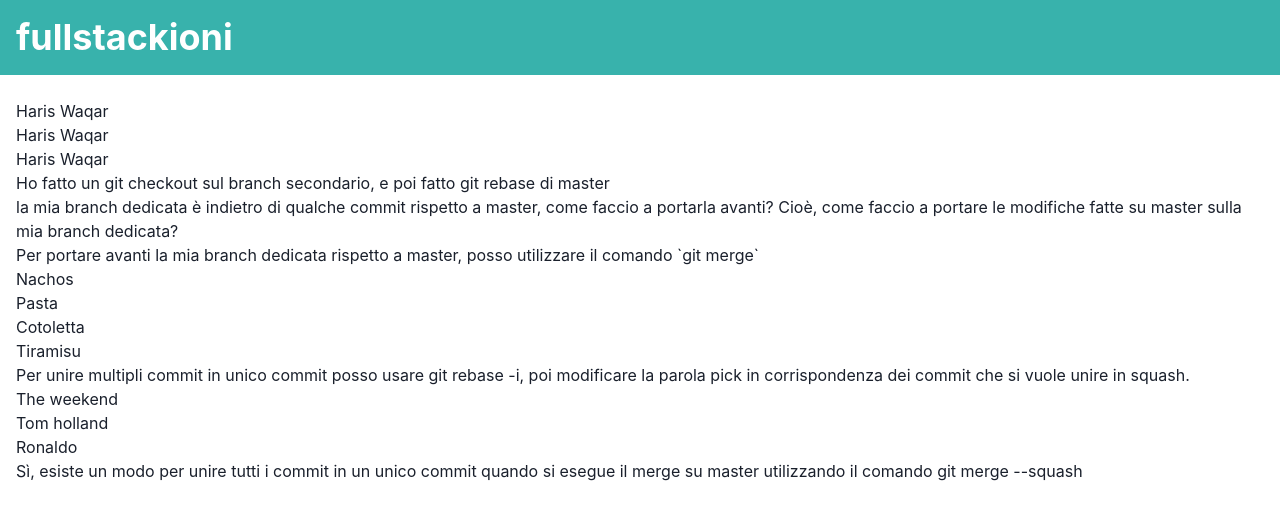
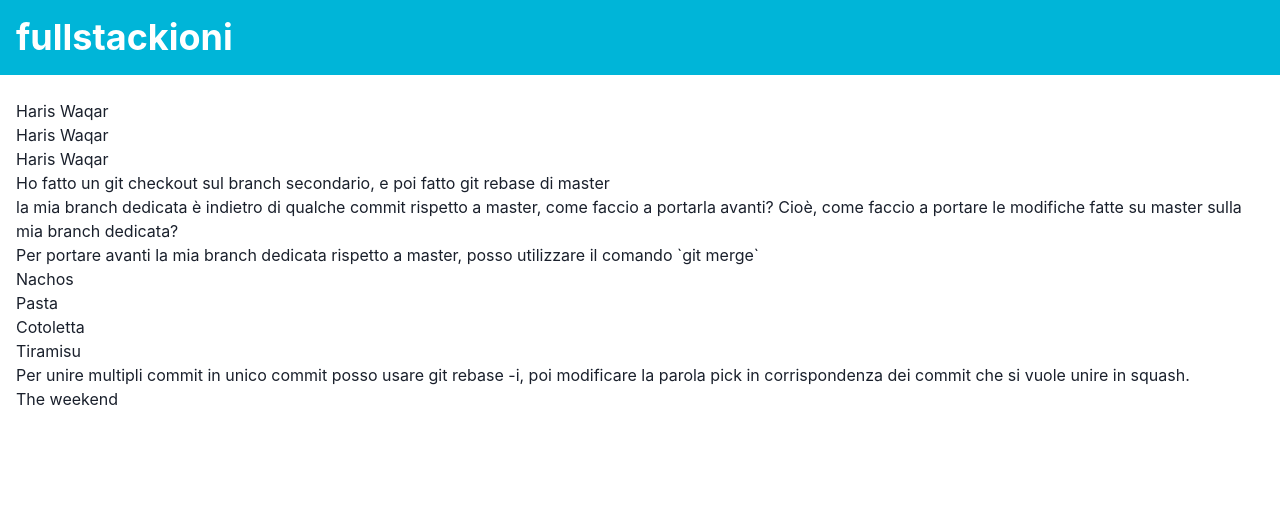
Before and after one commit to yunekoh/git-prova, a React (Vite) app: page /waqar in a window 1280 px wide. Shown: the top 520 px of the page. Built offline with nearby package versions, Linux system fonts and the light colour scheme.

Commit message:
Revert "Aggiunto"
This reverts commit 67511a476c7e7d8392f10b07de57139a8caeeb9a.

```diff
--- a/src/App.tsx
+++ b/src/App.tsx
@@ -1,13 +1,6 @@
 import { Button, SimpleGrid, Stack } from "@chakra-ui/react";
 import { Link } from "react-router-dom";
-import { TypeUser } from "./types/types";
-
-const users: TypeUser[] = [
-  {
-    name: "Luca Reverberi",
-    path: "reverberi",
-  },
-];
+import { users } from "./db/users";
 
 function App() {
   return (
--- a/src/pages/pageRoot.tsx
+++ b/src/pages/pageRoot.tsx
@@ -4,7 +4,7 @@ import { Link, Outlet } from "react-router-dom";
 const PageRoot = () => {
   return (
     <Stack>
-      <Flex w="full" p="1rem" bgColor="teal.400" color="white">
+      <Flex w="full" p="1rem" bgColor="cyan.500" color="white">
         <Heading as={Link} to="/">
           fullstackioni
         </Heading>
--- a/src/pages/pageWaqar.tsx
+++ b/src/pages/pageWaqar.tsx
@@ -38,13 +38,6 @@ const pageWaqar = () => {
 
       {/* Domanda ES 6 */}
       <p>The weekend</p>
-      <p>Tom holland</p>
-      <p>Ronaldo</p>
-
-      <p>
-        Sì, esiste un modo per unire tutti i commit in un unico commit quando si
-        esegue il merge su master utilizzando il comando git merge --squash
-      </p>
     </>
   );
 };
```
Also changed, not shown: 1 other file (tests, documents, lock files or other folders).
